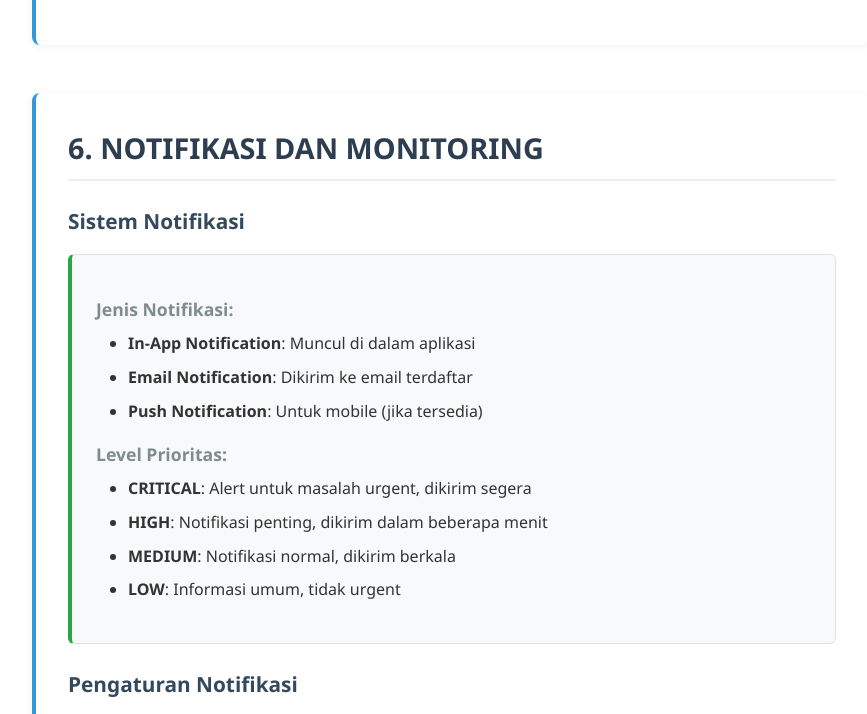
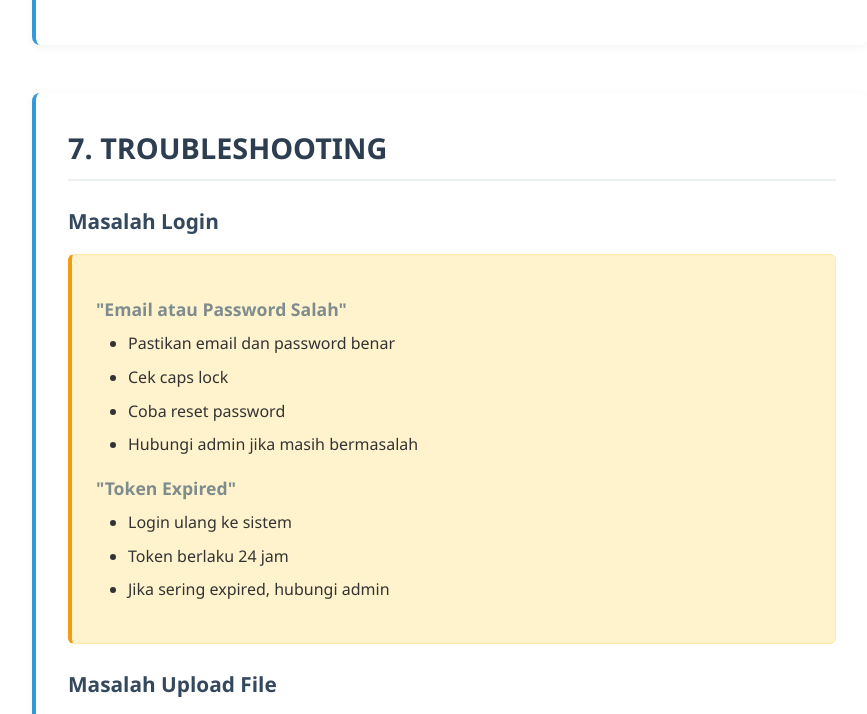
Before and after one commit to elvinagamayanti/panduan-sms, a plain HTML site: page index.html in a window 1280 px wide. Shown: the part 8751-9465 px from the top of the page, without its empty margins (340-1207 px from the left). Drawn offline with Linux system fonts and the light colour scheme.

Commit message:
notification comment

```diff
--- a/index.html
+++ b/index.html
@@ -705,7 +705,7 @@
                     </div>
                 </section>
 
-                <section id="notifikasi" class="section">
+<!--                 <section id="notifikasi" class="section">
                     <h2>6. NOTIFIKASI DAN MONITORING</h2>
 
                     <h3>Sistem Notifikasi</h3>
@@ -751,7 +751,7 @@
                             <li>Monitoring performance dan usage</li>
                         </ul>
                     </div>
-                </section>
+                </section> -->
 
                 <section id="troubleshooting" class="section">
                     <h2>7. TROUBLESHOOTING</h2>
```
